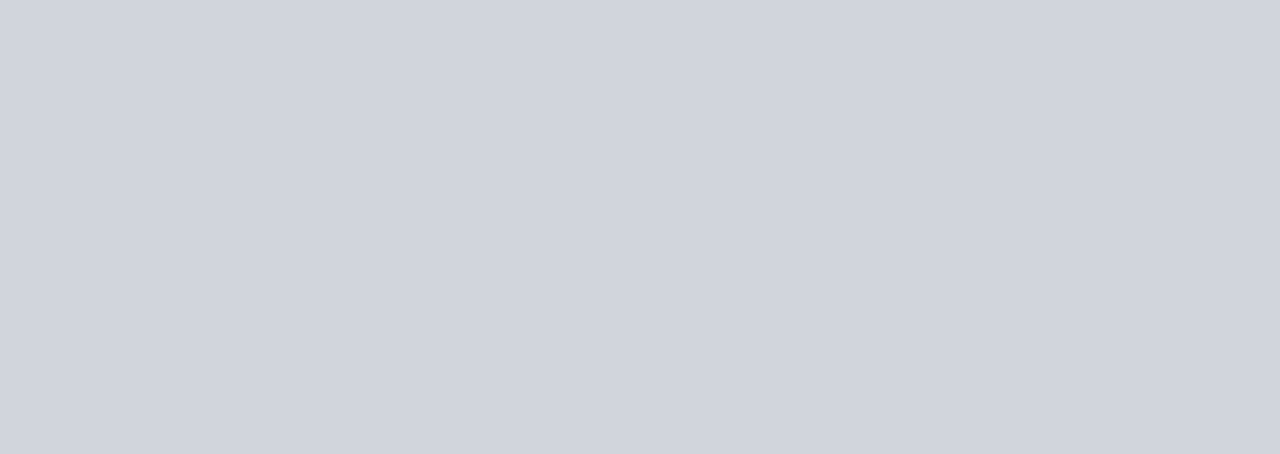
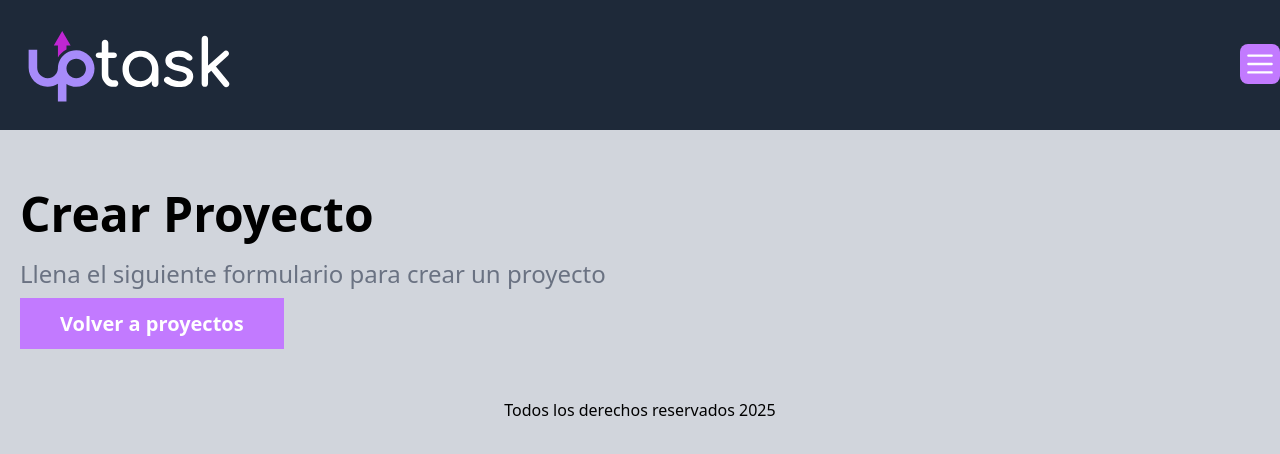
Before and after one commit to JesusPineda29/MERN_frontend_upTask, a React (Vite) app: page /projects/create in a window 1280 px wide. Before the commit this address had no page. Shown: the top 454 px of the page. Built offline with nearby package versions, Linux system fonts and the light colour scheme.

Commit message:
creando la página para crear proyectos

```diff
--- a/package.json
+++ b/package.json
@@ -10,6 +10,8 @@
     "preview": "vite preview"
   },
   "dependencies": {
+    "@headlessui/react": "^2.2.4",
+    "@heroicons/react": "^2.2.0",
     "@tailwindcss/vite": "^4.1.11",
     "react": "^19.1.0",
     "react-dom": "^19.1.0",
--- /dev/null
+++ b/src/components/Navmenu.tsx
@@ -0,0 +1,46 @@
+import { Fragment } from 'react'
+import { Popover, Transition } from '@headlessui/react'
+import { Bars3Icon } from '@heroicons/react/20/solid'
+import { Link } from 'react-router-dom'
+
+export default function NavMenu() {
+
+  return (
+    <Popover className="relative">
+      <Popover.Button className="inline-flex items-center gap-x-1 text-sm font-semibold leading-6 p-1 rounded-lg bg-purple-400">
+        <Bars3Icon className='w-8 h-8 text-white ' />
+      </Popover.Button>
+
+      <Transition
+        as={Fragment}
+        enter="transition ease-out duration-200"
+        enterFrom="opacity-0 translate-y-1"
+        enterTo="opacity-100 translate-y-0"
+        leave="transition ease-in duration-150"
+        leaveFrom="opacity-100 translate-y-0"
+        leaveTo="opacity-0 translate-y-1"
+      >
+        <Popover.Panel className="absolute left-1/2 z-10 mt-5 flex w-screen lg:max-w-min -translate-x-1/2 lg:-translate-x-48">
+          <div className="w-full lg:w-56 shrink rounded-xl bg-white p-4 text-sm font-semibold leading-6 text-gray-900 shadow-lg ring-1 ring-gray-900/5">
+            <p className='text-center'>Hola: Usuario</p>
+            <Link
+              to='/profile'
+              className='block p-2 hover:text-purple-950'
+            >Mi Perfil</Link>
+            <Link
+              to='/'
+              className='block p-2 hover:text-purple-950'
+            >Mis Proyectos</Link>
+            <button
+              className='block p-2 hover:text-purple-950'
+              type='button'
+              onClick={() => { }}
+            >
+              Cerrar Sesión
+            </button>
+          </div>
+        </Popover.Panel>
+      </Transition>
+    </Popover>
+  )
+}
--- a/src/layouts/AppLayout.tsx
+++ b/src/layouts/AppLayout.tsx
@@ -1,5 +1,6 @@
 import { Outlet } from "react-router-dom"
 import { Logo } from "@/components/Logo"
+import  NavMenu  from '../components/Navmenu';
 
 
 
@@ -12,8 +13,8 @@ export const AppLayout = () => {
                     <div className="w-64">
                         <Logo />
                     </div>
+                    <NavMenu />
                 </div>
-
             </header>
 
             <section className="max-w-screen-2xl mx-auto mt-10 p-5">
--- a/src/router.tsx
+++ b/src/router.tsx
@@ -1,6 +1,7 @@
 import { BrowserRouter, Routes, Route } from "react-router-dom";
 import { AppLayout } from "@/layouts/AppLayout";
 import { DashboardView } from "@/views/DashboardView";
+import { CreateprojectView } from "./views/projects/CreateprojectView";
 
 export default function Router() {
 
@@ -9,6 +10,7 @@ export default function Router() {
             <Routes>
                 <Route element={<AppLayout />}>
                     <Route path='/' element={<DashboardView />} index />
+                    <Route path='/projects/create' element={<CreateprojectView />} />
 
 
                 </Route>
--- a/src/views/DashboardView.tsx
+++ b/src/views/DashboardView.tsx
@@ -1,7 +1,21 @@
+import { Link } from "react-router-dom"
+
 
 
 export const DashboardView = () => {
-  return (
-    <div>DashboardView</div>
-  )
+    return (
+        <>
+            <h1 className="text-5xl font-black">Mis Proyectos</h1>
+            <p className="text-2xl font-light text-gray-500 mt-5">Maneja y administra tus proyectos</p>
+
+            <nav className="my-5">
+                <Link
+                    to='/projects/create'
+                    className="bg-purple-400 hover:bg-purple-500 px-10 py-3 text-white text-xl font-bold cursor-pointer transition-colors"
+                >
+                    Nuevo Proyecto</Link>
+            </nav>
+
+        </>
+    )
 }
--- /dev/null
+++ b/src/views/projects/CreateprojectView.tsx
@@ -0,0 +1,19 @@
+import { Link } from "react-router-dom"
+
+
+
+export const CreateprojectView = () => {
+    return (
+        <>
+            <h1 className="text-5xl font-black">Crear Proyecto</h1>
+            <p className="text-2xl font-light text-gray-500 mt-5">Llena el siguiente formulario para crear un proyecto</p>
+
+            <nav className="my-5">
+                <Link
+                    to='/'
+                    className="bg-purple-400 hover:bg-purple-500 px-10 py-3 text-white text-xl font-bold cursor-pointer transition-colors"
+                >Volver a proyectos</Link>
+            </nav>
+        </>
+    )
+}
```
Also changed, not shown: 1 other file (tests, documents, lock files or other folders).
